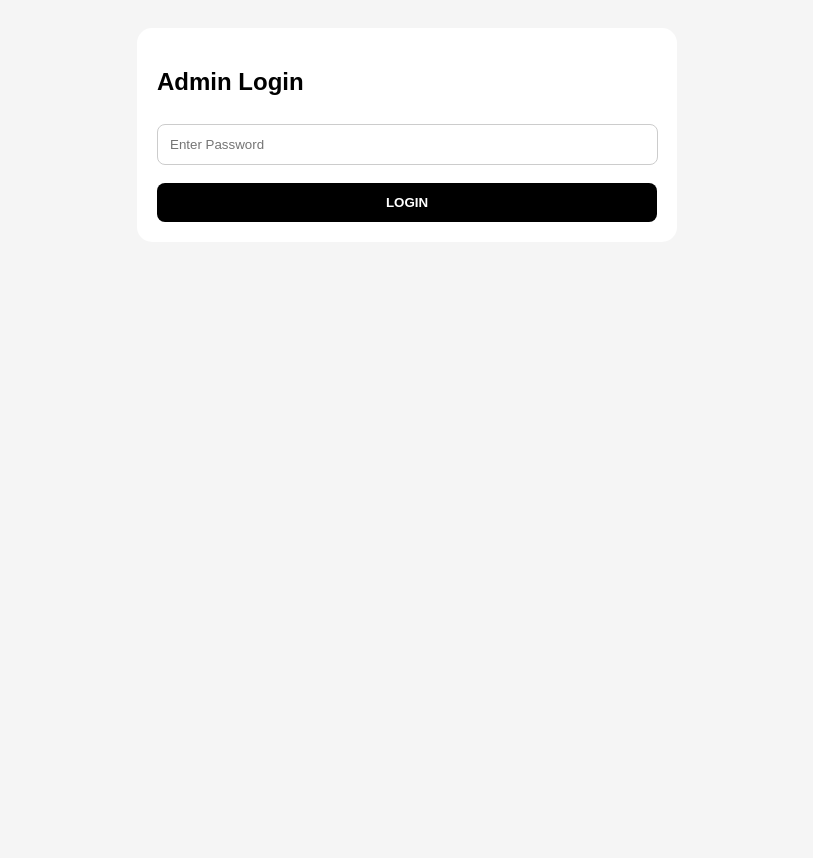
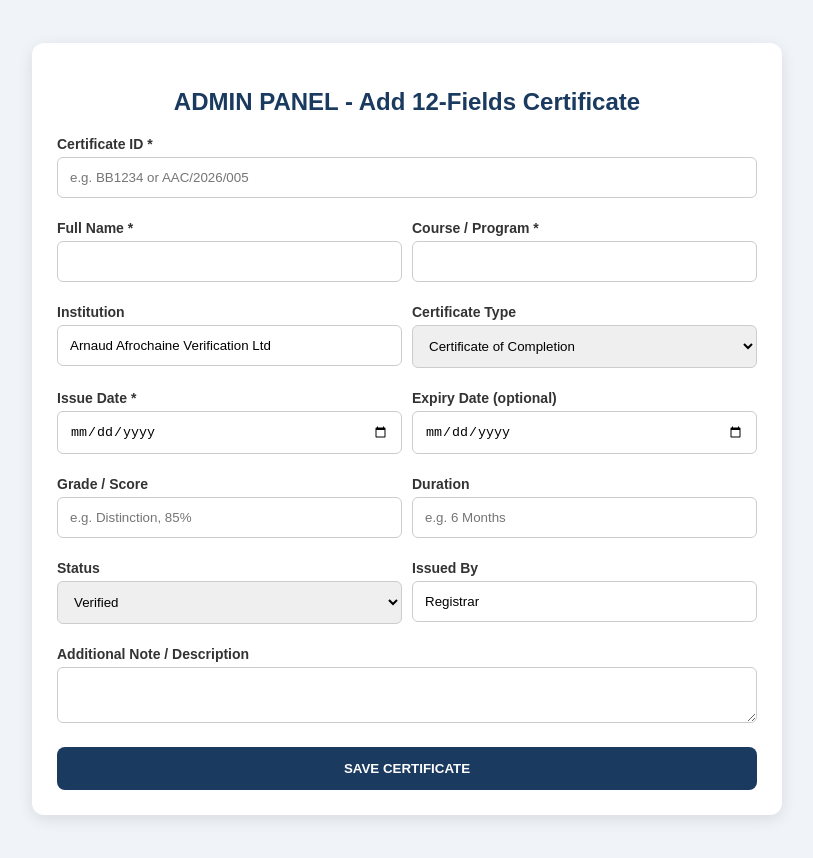
Before and after one commit to arnaudafrochaineverification-cyber/arnaudafrochaineverificationltd, a plain HTML site: page admin.html in a window 1280 px wide. Shown: the whole page, without its empty margins (233-1046 px from the left). Before the commit the page ends 800 px from the top, so only its background shows below. Drawn offline with Linux system fonts and the light colour scheme.

Commit message:
Enhance admin panel with certificate fields
Updated the admin panel layout and added fields for certificate management.

```diff
--- a/admin.html
+++ b/admin.html
@@ -1,35 +1,54 @@
 <!DOCTYPE html>
 <html>
 <head>
-<meta name="viewport" content="width=device-width, initial-scale=1">
-<title>Admin - Arnaud AfroChaine</title>
+<meta charset="UTF-8">
+<meta name="viewport" content="width=device-width, initial-scale=1.0">
+<title>Admin - Arnaud Afrochaine</title>
 <style>
-body{font-family:Arial;padding:20px;background:#f5f5f5}
-.box{background:white;padding:20px;border-radius:15px;max-width:500px;margin:auto}
-input{width:95%;padding:12px;margin:8px 0;border-radius:8px;border:1px solid #ccc}
-button{width:100%;padding:12px;background:black;color:white;border:none;border-radius:8px;margin-top:10px;font-weight:bold}
-#loginBox{display:block} #adminBox{display:none}
+body{font-family:Arial;background:#f0f4f8;padding:15px}
+.container{max-width:700px;margin:20px auto;background:#fff;padding:25px;border-radius:12px;box-shadow:0 4px 15px rgba(0,0,0,0.1)}
+h2{text-align:center;color:#1a3a5f}
+label{font-weight:bold;margin-top:12px;display:block;color:#333;font-size:14px}
+input,select,textarea{width:100%;padding:12px;margin:5px 0 10px;border:1px solid #ccc;border-radius:6px;box-sizing:border-box}
+button{width:100%;padding:14px;background:#1a3a5f;color:#fff;border:none;border-radius:8px;font-weight:bold;cursor:pointer;margin-top:10px}
+button:hover{background:#0f2540}
+.grid{display:grid;grid-template-columns:1fr 1fr;gap:10px}
+@media(max-width:600px){.grid{grid-template-columns:1fr}}
+#msg{margin-top:15px;padding:12px;border-radius:6px;display:none;text-align:center}
+.success{background:#e6f7e6;color:#2e7d32} .error{background:#fdecea;color:#b71c1c}
 </style>
 </head>
 <body>
-<div class="box">
-<div id="loginBox">
-<h2>Admin Login</h2>
-<input type="password" id="pass" placeholder="Enter Password">
-<button onclick="login()">LOGIN</button>
+<div class="container">
+<h2>ADMIN PANEL - Add 12-Fields Certificate</h2>
+<label>Certificate ID *</label><input id="certId" placeholder="e.g. BB1234 or AAC/2026/005">
+<div class="grid">
+<div><label>Full Name *</label><input id="fullName"></div>
+<div><label>Course / Program *</label><input id="course"></div>
 </div>
-<div id="adminBox">
-<h2>Add Certificate</h2>
-<input type="text" id="cid" placeholder="Certificate ID e.g AAC/2026/005">
-<input type="text" id="cname" placeholder="Student Full Name">
-<input type="text" id="ccourse" placeholder="Course e.g Afro Dance">
-<button onclick="saveCert()">SAVE CERTIFICATE ONLINE</button>
-<div id="msg" style="margin-top:15px;font-weight:bold"></div>
+<div class="grid">
+<div><label>Institution</label><input id="institution" value="Arnaud Afrochaine Verification Ltd"></div>
+<div><label>Certificate Type</label><select id="certificateType"><option>Certificate of Completion</option><option>Diploma</option><option>Degree</option><option>Training Certificate</option><option>Professional Certificate</option></select></div>
 </div>
+<div class="grid">
+<div><label>Issue Date *</label><input id="issueDate" type="date"></div>
+<div><label>Expiry Date (optional)</label><input id="expiryDate" type="date"></div>
+</div>
+<div class="grid">
+<div><label>Grade / Score</label><input id="grade" placeholder="e.g. Distinction, 85%"></div>
+<div><label>Duration</label><input id="duration" placeholder="e.g. 6 Months"></div>
+</div>
+<div class="grid">
+<div><label>Status</label><select id="status"><option>Verified</option><option>Active</option><option>Completed</option></select></div>
+<div><label>Issued By</label><input id="issuedBy" value="Registrar"></div>
+</div>
+<label>Additional Note / Description</label><textarea id="note" rows="2"></textarea>
+<button onclick="saveCert()">SAVE CERTIFICATE</button>
+<div id="msg"></div>
 </div>
 
-<script src="https://www.gstatic.com/firebasejs/9.22.0/firebase-app-compat.js"></script>
-<script src="https://www.gstatic.com/firebasejs/9.22.0/firebase-firestore-compat.js"></script>
+<script src="https://www.gstatic.com/firebasejs/8.10.1/firebase-app.js"></script>
+<script src="https://www.gstatic.com/firebasejs/8.10.1/firebase-firestore.js"></script>
 <script>
 const firebaseConfig = {
   apiKey: "AIzaSyBef7ts19mynG9Er4U8qaUYcS7Ye3SYpbs",
@@ -43,32 +62,30 @@ const firebaseConfig = {
 firebase.initializeApp(firebaseConfig);
 const db = firebase.firestore();
 
-function login(){
-  if(document.getElementById('pass').value === "ARNAUD333649"){
-    document.getElementById('loginBox').style.display="none";
-    document.getElementById('adminBox').style.display="block";
-  }else{ alert("Wrong password!"); }
-}
-
 async function saveCert(){
-  const id = document.getElementById('cid').value.trim();
-  const name = document.getElementById('cname').value.trim();
-  const course = document.getElementById('ccourse').value.trim();
-  const m = document.getElementById('msg');
-  if(!id || !name){ m.innerHTML="❌ Fill ID and Name"; return; }
-  m.innerHTML="⏳ Saving...";
+  const id = document.getElementById('certId').value.trim();
+  const data = {
+    fullName: document.getElementById('fullName').value.trim(),
+    course: document.getElementById('course').value.trim(),
+    institution: document.getElementById('institution').value.trim(),
+    certificateType: document.getElementById('certificateType').value,
+    issueDate: document.getElementById('issueDate').value,
+    expiryDate: document.getElementById('expiryDate').value,
+    grade: document.getElementById('grade').value.trim(),
+    duration: document.getElementById('duration').value.trim(),
+    status: document.getElementById('status').value,
+    issuedBy: document.getElementById('issuedBy').value.trim(),
+    note: document.getElementById('note').value.trim(),
+    createdAt: new Date().toISOString()
+  };
+  const msg = document.getElementById('msg');
+  if(!id||!data.fullName||!data.course||!data.issueDate){ alert('Fill required fields *'); return; }
+  msg.style.display='block'; msg.className=''; msg.innerHTML='⏳ Saving...';
   try{
-    await db.collection("certificates").doc(id).set({
-      name: name,
-      course: course,
-      date: new Date().toLocaleDateString()
-    });
-    m.innerHTML = `✅ SAVED ONLINE! Certificate ${id} is now LIVE!`;
-    m.style.color="green";
-  }catch(e){
-    m.innerHTML="❌ Error: "+e.message;
-  }
+    await db.collection('certificates').doc(id).set(data);
+    msg.className='success'; msg.innerHTML='✅ Saved! Now verify '+id+' on verify page';
+  }catch(e){ msg.className='error'; msg.innerHTML='❌ '+e.message; }
 }
 </script>
 </body>
-</html>
+  </html>
```
